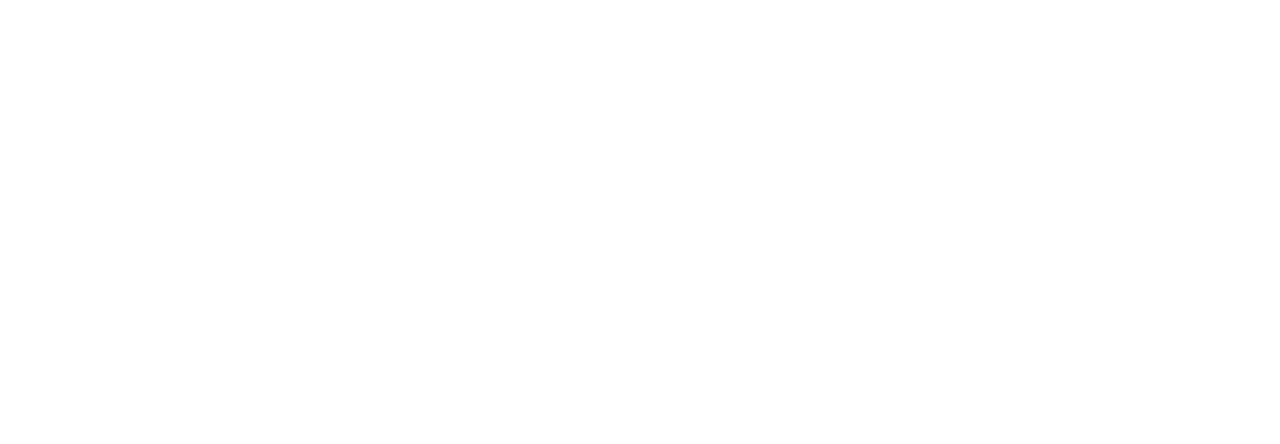
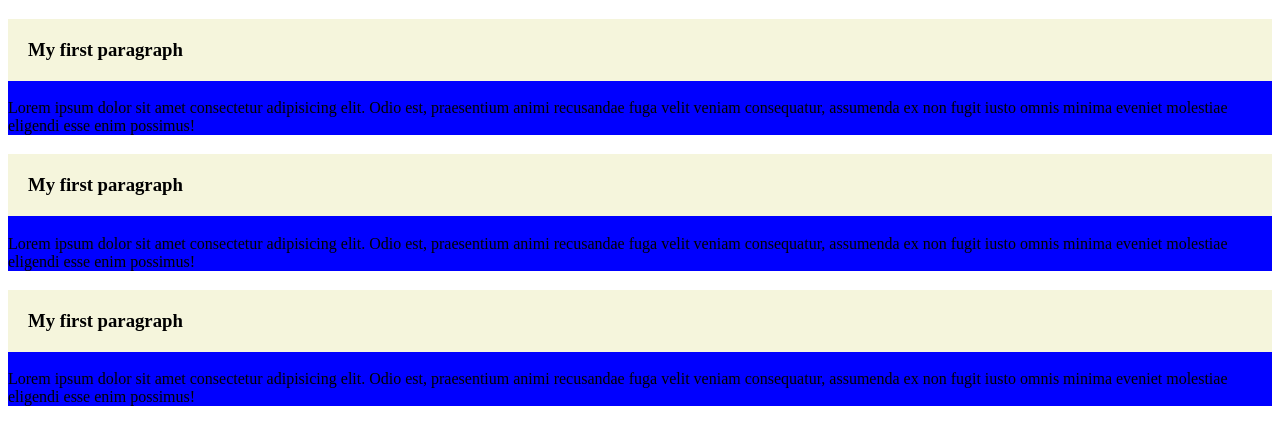
Before and after one commit to Rion-bhuiyan/my-firsr-blogs, a plain HTML site: page index.html in a window 1280 px wide. Drawn offline with Linux system fonts and the light colour scheme.

Commit message:
added the blog

```diff
--- a/index.html
+++ b/index.html
@@ -4,8 +4,21 @@
     <meta charset="UTF-8">
     <meta name="viewport" content="width=device-width, initial-scale=1.0">
     <title>MY first blog</title>
+    <link rel="stylesheet" href="style/blog.css">
 </head>
 <body>
+    <div>
+        <h3>My first paragraph</h3>
+        <p>Lorem ipsum dolor sit amet consectetur adipisicing elit. Odio est, praesentium animi recusandae fuga velit veniam consequatur, assumenda ex non fugit iusto omnis minima eveniet molestiae eligendi esse enim possimus!</p>
+    </div>
+    <div>
+        <h3>My first paragraph</h3>
+        <p>Lorem ipsum dolor sit amet consectetur adipisicing elit. Odio est, praesentium animi recusandae fuga velit veniam consequatur, assumenda ex non fugit iusto omnis minima eveniet molestiae eligendi esse enim possimus!</p>
+    </div>
+    <div>
+        <h3>My first paragraph</h3>
+        <p>Lorem ipsum dolor sit amet consectetur adipisicing elit. Odio est, praesentium animi recusandae fuga velit veniam consequatur, assumenda ex non fugit iusto omnis minima eveniet molestiae eligendi esse enim possimus!</p>
+    </div>
 
 </body>
 </html>
--- /dev/null
+++ b/style/blog.css
@@ -0,0 +1,8 @@
+h3{background-color: beige;
+    padding: 20px;
+    border: 10px;
+
+}
+div{
+    background-color: blue;
+}
```
